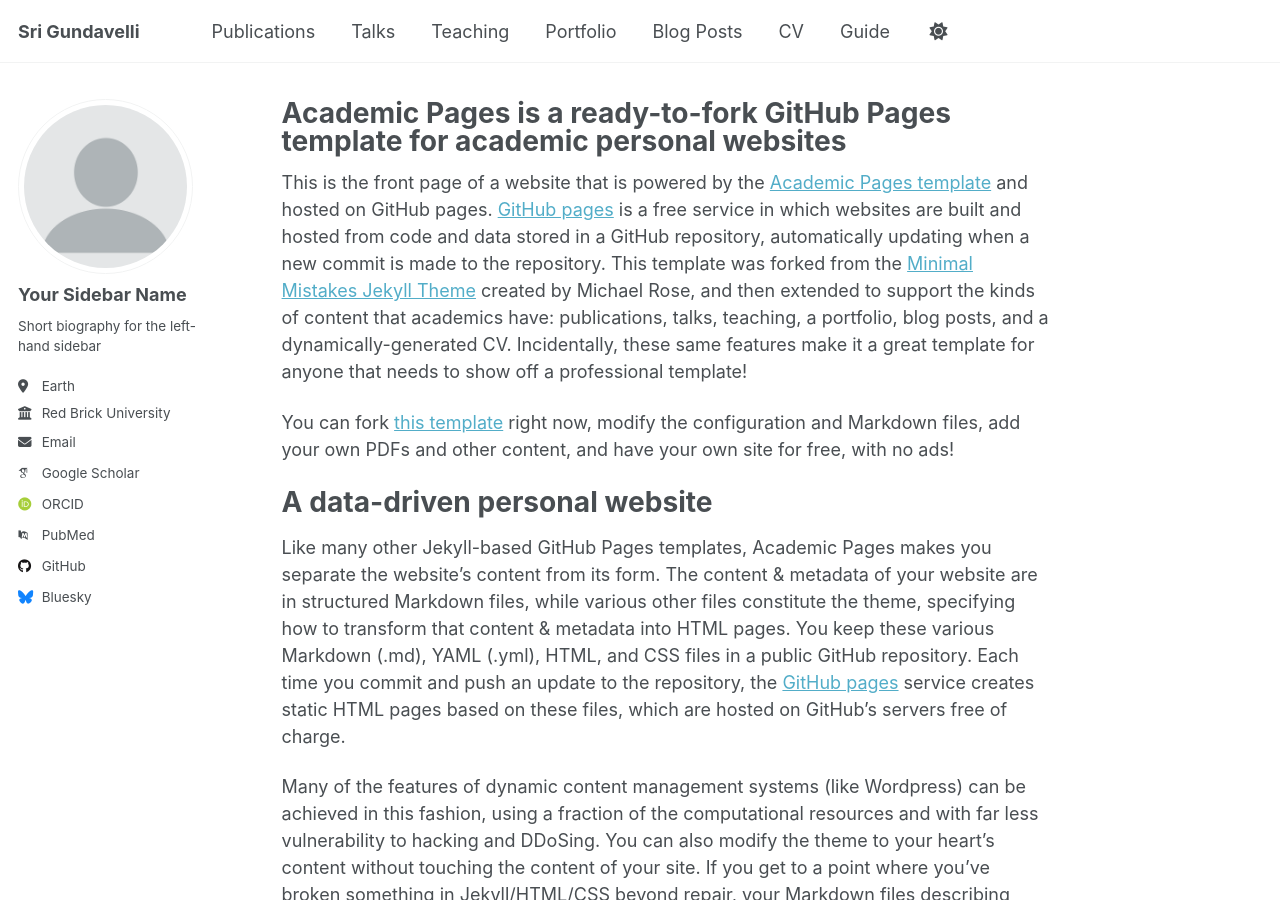
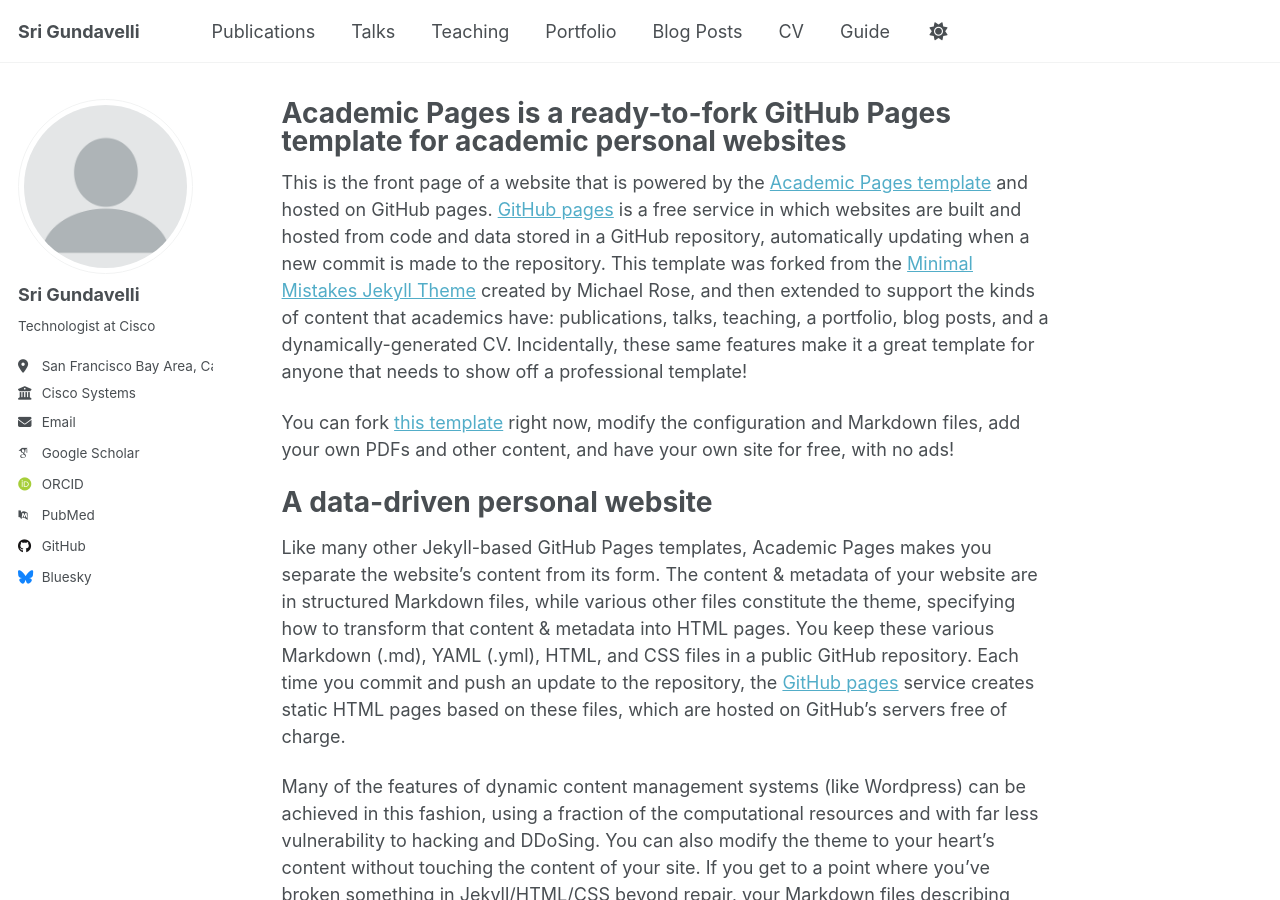
Before and after one commit to srigundavelli/srigundavelli.github.io, a Jekyll site: the page built from _pages/about.md, in a window 1280 px wide and 900 px high. Built offline with Jekyll 4.4.1, drawn with Linux system fonts in a browser that asks for light colours; some web fonts are replaced; a script that is not in the unit is left out.

Commit message:
Update _config.yml

```diff
--- a/_config.yml
+++ b/_config.yml
@@ -24,11 +24,11 @@ repository               : "academicpages/academicpages.github.io"
 author:
   # Biographic information
   avatar           : "profile.png"
-  name             : "Your Sidebar Name"
+  name             : "Sri Gundavelli"
   pronouns         : # example: "she/her"
-  bio              : "Short biography for the left-hand sidebar"
-  location         : "Earth"
-  employer         : "Red Brick University"
+  bio              : "Technologist at Cisco"
+  location         : "San Francisco Bay Area, California"
+  employer         : "Cisco Systems"
   uri              : # URL
   email            : "none@example.org"
 
```
